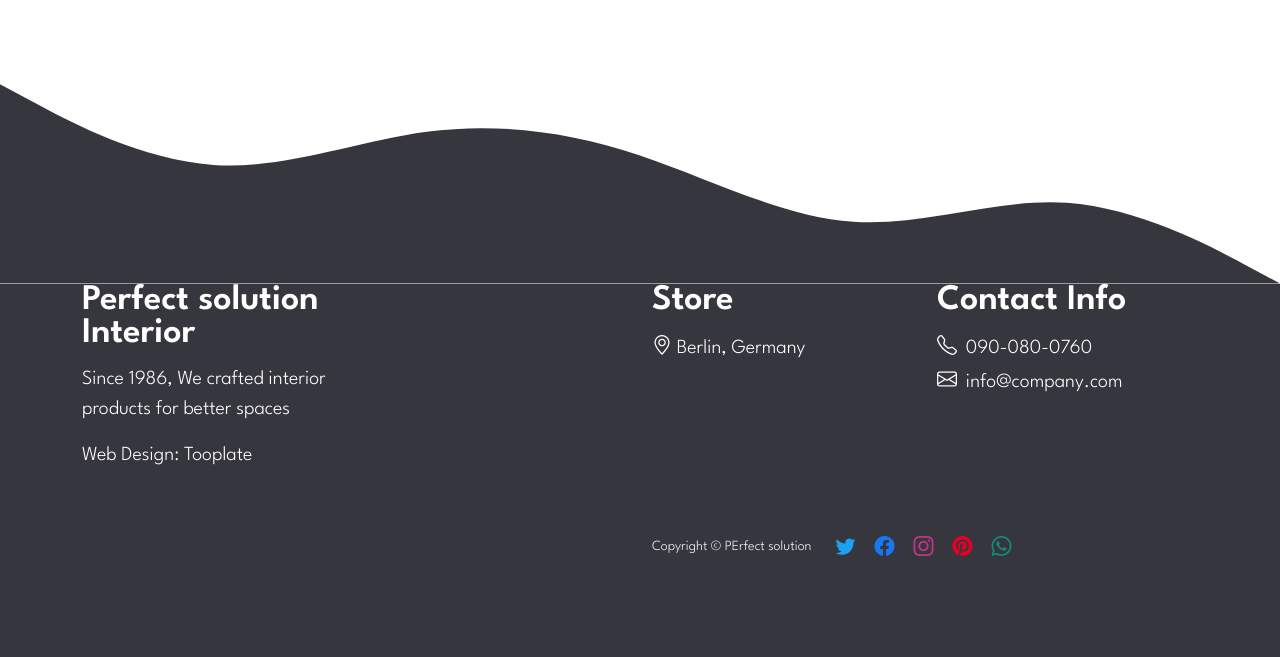
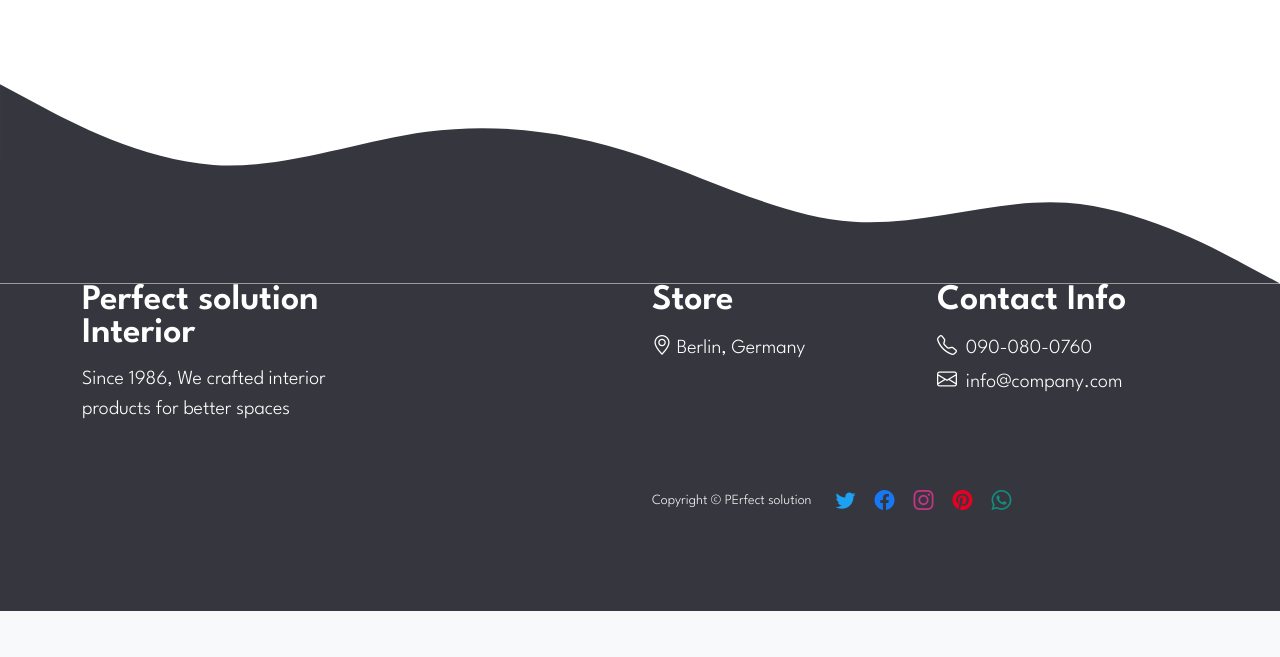
Before and after one commit to ankitpok/perfect_solution, a Django app: page /shop-detail.html/1/ in a window 1280 px wide. Shown: the part 1701-2358 px from the top of the page. After the commit the page ends 2312 px from the top, so only its background shows below. Run offline with Django 5.2, Linux system fonts and the light colour scheme; data comes from the database, SQL or seed files in the repository; some libraries are stand-ins or nearby versions.

Commit message:
First perfectsolution push

```diff
--- a/templates/shop-detail.html
+++ b/templates/shop-detail.html
@@ -288,12 +288,6 @@ Bootstrap 5 HTML CSS Template
             <p class="text-white">
               Since 1986, We crafted interior products for better spaces
             </p>
-
-            <p class="text-white">
-              <a href="https://www.tooplate.com/free-templates" target="_parent"
-                >Web Design: Tooplate</a
-              >
-            </p>
           </div>
 
           <div class="col-lg-3 col-md-3 col-12 ms-lg-auto mb-3">
```
